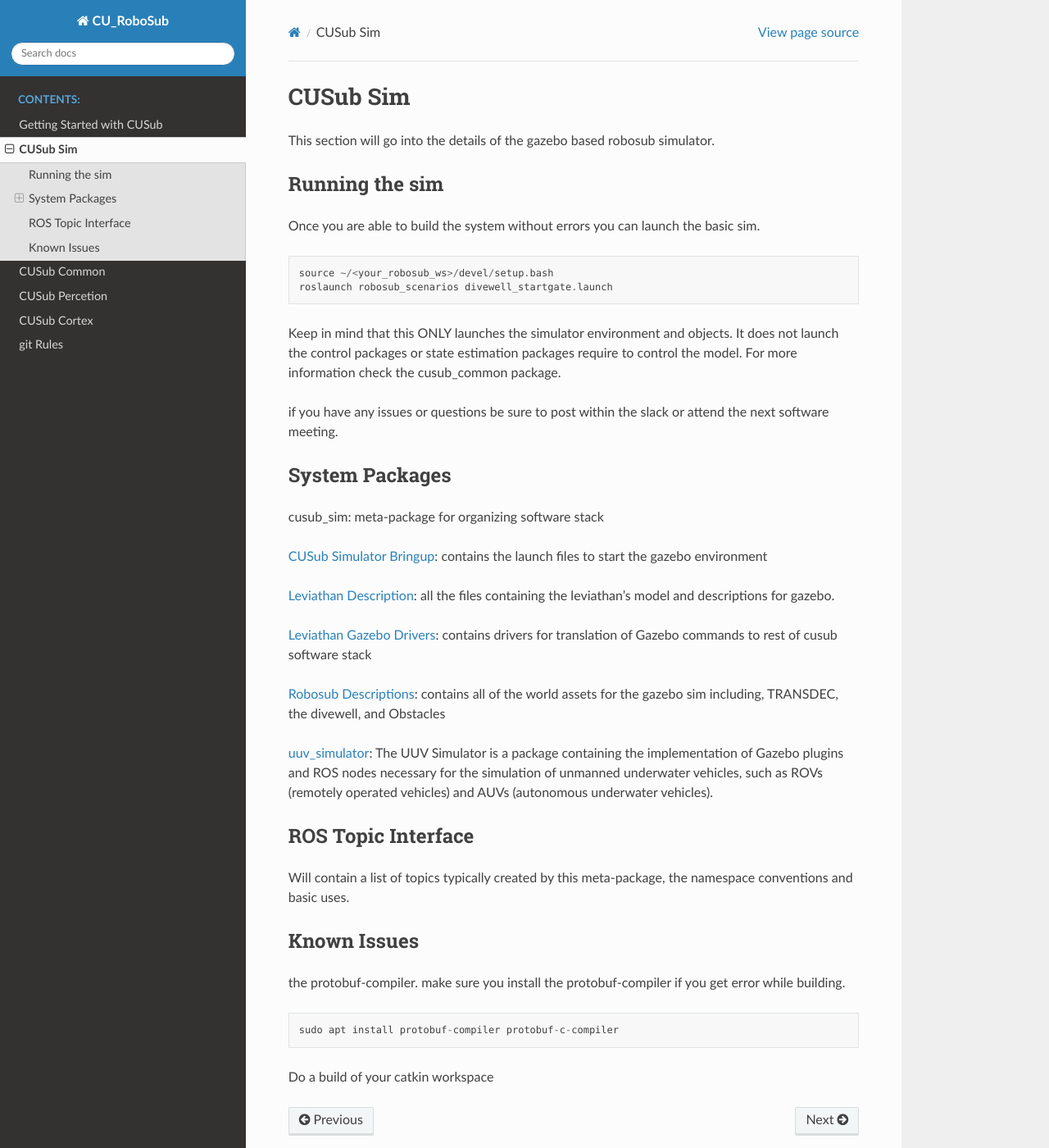
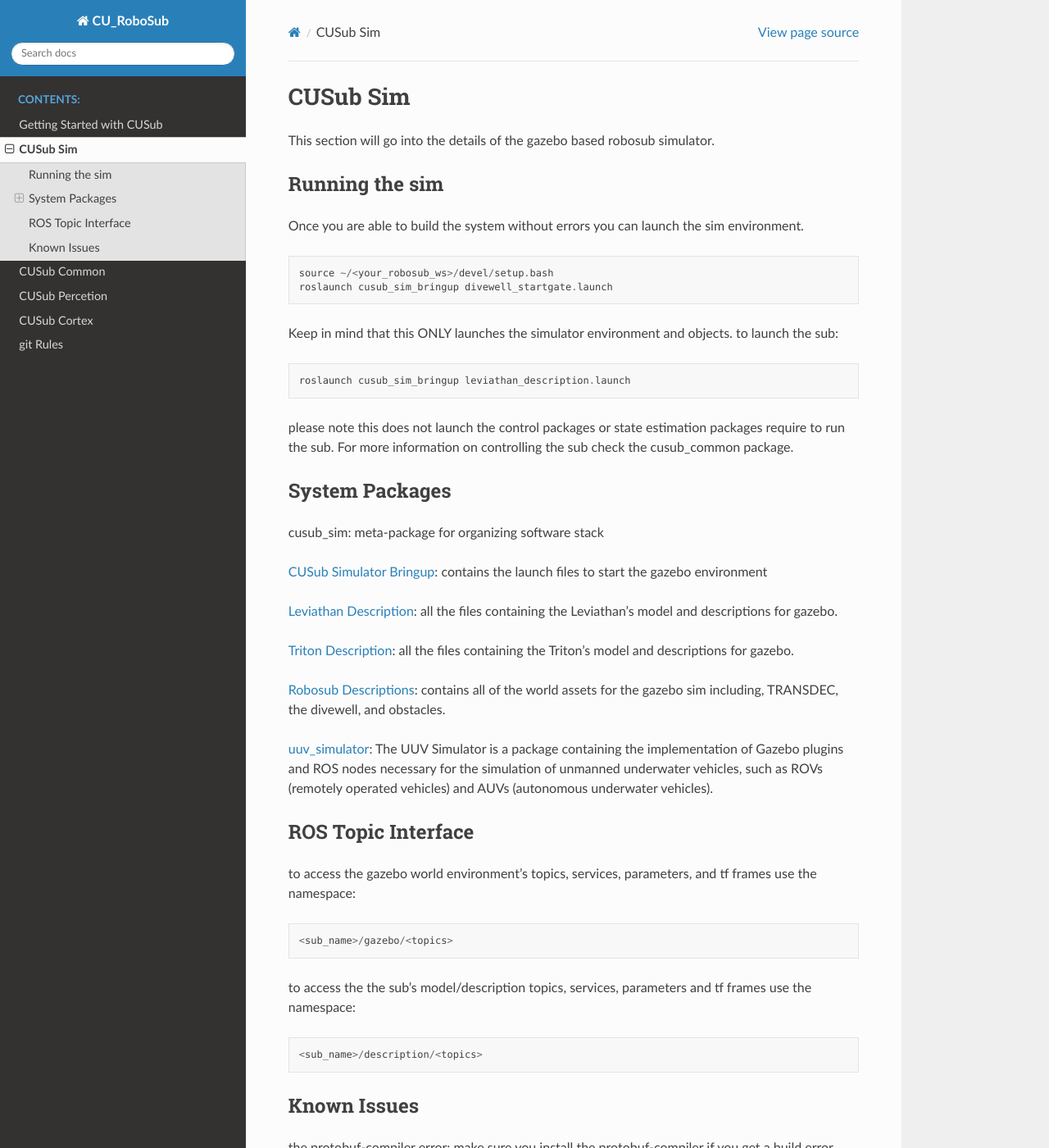
Before and after one commit to CU-Robosub/cusub, a Sphinx documentation site: the page built from cusub_documentation/source/cusub_sim/cusub_sim.rst, in a window 1280 px wide and 1400 px high. Shown: the whole window at 82% size. Built offline with Sphinx 7.4.7 and the Read the Docs theme 2.0.0, drawn with Linux system fonts in a browser that asks for light colours; some of the changed text lies outside the part shown.

Commit message:
cusub_sim documentation updated

```diff
--- a/cusub_documentation/source/cusub_sim/cusub_sim.rst
+++ b/cusub_documentation/source/cusub_sim/cusub_sim.rst
@@ -6,15 +6,18 @@ This section will go into the details of the gazebo based robosub simulator.
 Running the sim
 ###############
 
-Once you are able to build the system without errors you can launch the basic sim.
+Once you are able to build the system without errors you can launch the sim environment.
 ::
 
 	source ~/<your_robosub_ws>/devel/setup.bash
-	roslaunch robosub_scenarios divewell_startgate.launch
+	roslaunch cusub_sim_bringup divewell_startgate.launch
 
-Keep in mind that this ONLY launches the simulator environment and objects. It does not launch the control packages or state estimation packages require to control the model. For more information check the cusub_common package.
+Keep in mind that this ONLY launches the simulator environment and objects. to launch the sub:
+::
 
-if you have any issues or questions be sure to post within the slack or attend the next software meeting.
+    roslaunch cusub_sim_bringup leviathan_description.launch
+
+please note this does not launch the control packages or state estimation packages require to run the sub. For more information on controlling the sub check the cusub_common package.
 
 System Packages
 ###############
@@ -23,20 +26,19 @@ System Packages
 
     cusub_sim_bringup
     leviathan_description
-    leviathan_gazebo_drivers
+    triton_description
     robosub_descriptions
     uuv_simulator <https://uuvsimulator.github.io/>
-
 
 cusub_sim: meta-package for organizing software stack
 
 :doc:`CUSub Simulator Bringup <cusub_sim_bringup>`: contains the launch files to start the gazebo environment
 
-:doc:`Leviathan Description <leviathan_description>`: all the files containing the leviathan's model and descriptions for gazebo.
+:doc:`Leviathan Description <leviathan_description>`: all the files containing the Leviathan's model and descriptions for gazebo.
 
-:doc:`Leviathan Gazebo Drivers <leviathan_gazebo_drivers>`: contains drivers for translation of Gazebo commands to rest of cusub software stack
+:doc:`Triton Description <triton_description>`: all the files containing the Triton's model and descriptions for gazebo.
 
-:doc:`Robosub Descriptions <robosub_descriptions>`: contains all of the world assets for the gazebo sim including, TRANSDEC, the divewell, and Obstacles
+:doc:`Robosub Descriptions <robosub_descriptions>`: contains all of the world assets for the gazebo sim including, TRANSDEC, the divewell, and obstacles.
 
 .. TODO add uuv to intersphinx? or just hyperlink?
 
@@ -45,15 +47,23 @@ cusub_sim: meta-package for organizing software stack
 ROS Topic Interface
 ###################
 
-Will contain a list of topics typically created by this meta-package, the namespace conventions and basic uses.
+to access the gazebo world environment's topics, services, parameters, and tf frames use the namespace:
+::
 
+    <sub_name>/gazebo/<topics>
+
+to access the the sub's model/description topics, services, parameters and tf frames use the namespace:
+::
+
+    <sub_name>/description/<topics>
 
 Known Issues
 ############
 
-the protobuf-compiler. make sure you install the protobuf-compiler if you get  error while building.
+the protobuf-compiler error: make sure you install the protobuf-compiler if you get a build error.
 ::
 
     sudo apt install protobuf-compiler protobuf-c-compiler
-
-Do a build of your catkin workspace
+    cd ~/<your_robosub_ws>
+    catkin clean
+    catkin build
--- a/cusub_documentation/source/cusub_sim/cusub_sim_bringup.rst
+++ b/cusub_documentation/source/cusub_sim/cusub_sim_bringup.rst
@@ -18,9 +18,9 @@ Environment Launchers
 Sub Launchers
 #############
 
-**leviathan_description**: Loads the Leviathan description into the the gazebo environment
+**leviathan_description.launch**: Loads the Leviathan description into the the gazebo environment
 
-**triton description**: Loads the Triton description into the gazebo environment
+**triton_description.launch**: Loads the Triton description into the gazebo environment
 
 .. code-block:: xml
 
--- a/cusub_documentation/source/cusub_sim/leviathan_gazebo_drivers.rst
+++ /dev/null
@@ -1,5 +0,0 @@
-************************
-Leviathan Gazebo Drivers
-************************
-
-Stub for information about leviathan_gazebo_drivers package
--- a/cusub_documentation/source/cusub_sim/robosub_descriptions.rst
+++ b/cusub_documentation/source/cusub_sim/robosub_descriptions.rst
@@ -1,5 +1,5 @@
 ********************
-Robosub Descriptions
+robosub_descriptions
 ********************
 
 Stub for information about robosub_description package
--- /dev/null
+++ b/cusub_documentation/source/cusub_sim/triton_description.rst
@@ -0,0 +1,5 @@
+************************
+triton_description
+************************
+
+Stub for information about triton_description package
```
